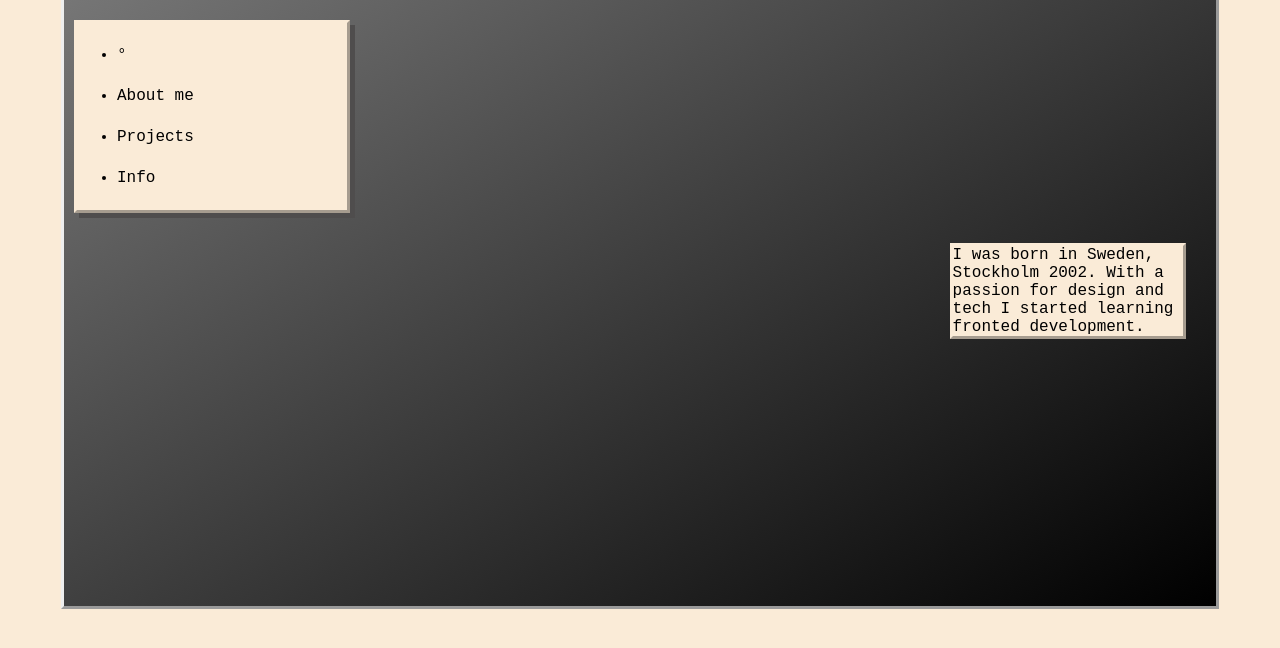
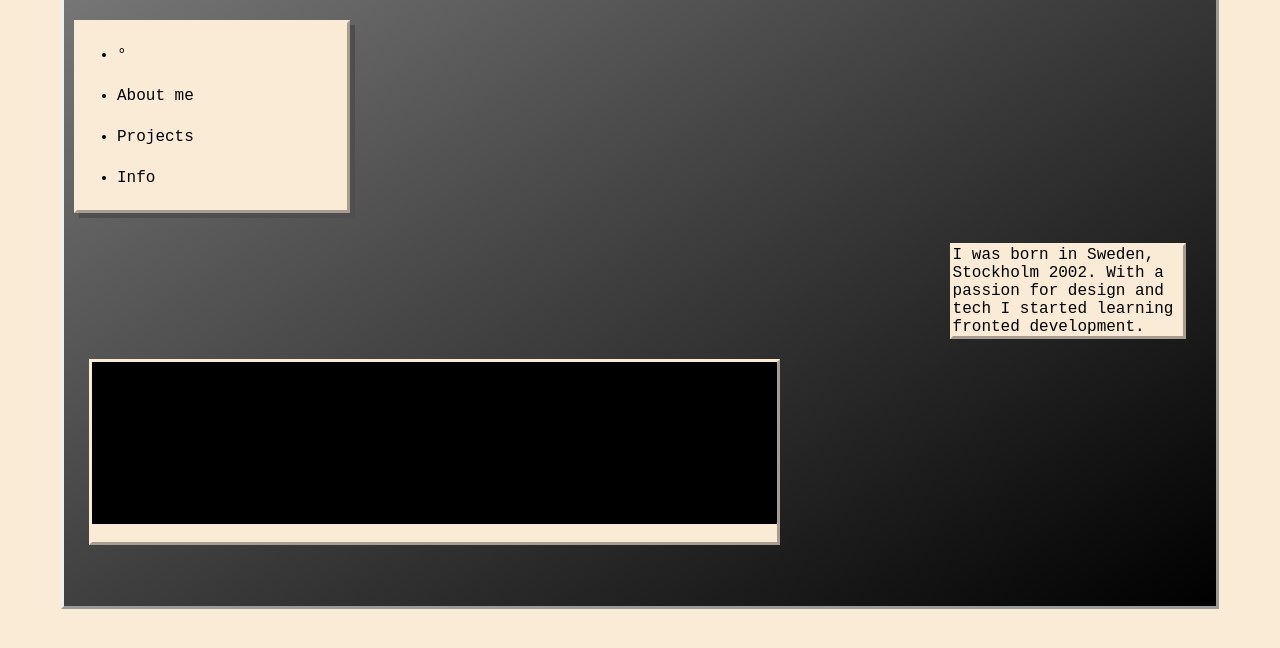
Before and after one commit to DanOzb/Portfolio, a plain HTML site: page index.html in a window 1280 px wide. Shown: the part 136-784 px from the top of the page. Drawn offline with Linux system fonts and the light colour scheme.

Commit message:
added html of slideshow. Need to fix border.

```diff
--- a/index.html
+++ b/index.html
@@ -28,10 +28,36 @@
             learning fronted development.
             </p>
         </section>
-        <section class="projects">
+        <section class="projects onset-border">
+            <div class="slides-container">
+                <div class="slides">
+                    <div class="number-of-img">1 / 3</div>
+                    <img src="" alt="">
+                    <div class="project-name">Project 1</div>
+                </div>
 
+                <div class="slides">
+                    <div class="number-of-img">2 / 3</div>
+                    <img src="" alt="">
+                    <div class="project-name">Project 2</div>
+                </div>
+
+                <div class="slides">
+                    <div class="number-of-img">3 / 3</div>
+                    <img src="" alt="">
+                    <div class="project-name">Project 3</div>
+                </div>
+
+                <a href="" class="previous-button"></a>
+                <a href="" class="next-button"></a>
+            </div>
+            <br>
         </section>
-
+        <div class="dots">
+            <span class="dot"></span>
+            <span class="dot"></span>
+            <span class="dot"></span>
+        </div>
     </main>
 </body>
 </html>
--- a/styles.css
+++ b/styles.css
@@ -53,3 +53,15 @@ li {
     width: 20%;
     min-width: 110px;
 }
+.projects{
+    box-sizing: border-box;
+    max-width: 1000px;
+    position: relative;
+    margin: 20px auto auto 25px;
+    width: 60%;
+}
+.slides-container{
+    background-color: black;
+    width: 100%;
+    height: 100%;
+}
```
